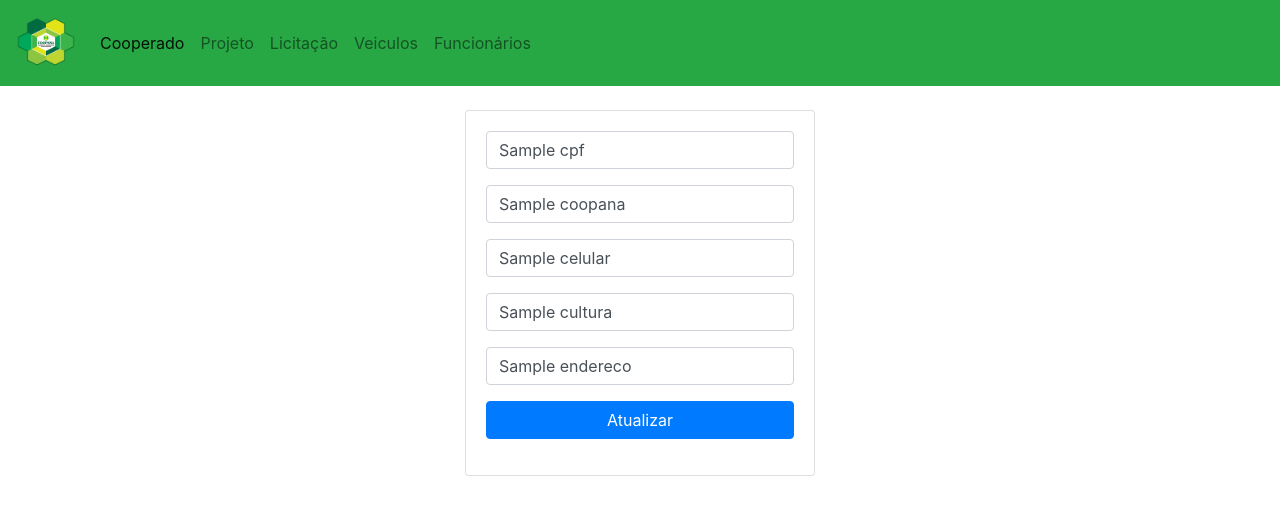
After one commit to Lucas-Ladislau/coopana-flask, a Flask app: page /editc/1 in a window 1280 px wide. The commit adds this page. Shown: the top 515 px of the page. Run offline with Flask 2, Linux system fonts and the light colour scheme; a database or web service that is not in the repository returns one stand-in record (values such as "Sample title"); some libraries are stand-ins or nearby versions.

Commit message:
Edit e delete de cooperados

```diff
--- a/main.py
+++ b/main.py
@@ -115,6 +115,44 @@ def add_cooperado():
         flash('cooperado adicionada com Sucesso!')
         return redirect(url_for('cooperados'))
 
+@app.route('/editc/<id>', methods = ['POST', 'GET'])
+def get_cooperado(id):
+    cur = conn.cursor(cursor_factory=psycopg2.extras.DictCursor)
+
+    cur.execute('SELECT * FROM coopana.cooperado WHERE id = %s', (id))
+    data = cur.fetchall()
+    cur.close()
+    print(data[0])
+    return render_template('editc.html', cooperados = data[0])
+
+@app.route('/updatec/<id>', methods = ['POST'])
+def update_cooperado(id):
+    if request.method == 'POST':
+        #Colunas da respectiva tabela
+        cpf = request.form['cpf']
+        nome = request.form['nome']
+        celular = request.form['celular']
+        cultura = request.form['cultura']
+        endereco = request.form['endereco']
+
+        cur = conn.cursor(cursor_factory=psycopg2.extras.DictCursor)
+        cur.execute("""
+            UPDATE coopana.cooperado
+            SET cpf = %s,nome = %s, celular = %s,cultura = %s,endereco = %s
+            WHERE id = %s
+        """, (cpf,nome,celular,cultura,endereco, id))
+        flash('Veiculo Atualizado com sucesso !')
+        conn.commit()
+        return redirect(url_for('cooperados'))
+
+@app.route('/deletec/<string:id>', methods = ['POST','GET'])
+def delete_cooperado(id):
+    cur = conn.cursor(cursor_factory=psycopg2.extras.DictCursor)
+    cur.execute('DELETE FROM coopana.cooperado WHERE id = {0}'.format(id))
+    conn.commit()
+    flash('Cooperado Removido com sucesso!')
+    return redirect(url_for('cooperados'))
+
 
 #---------------------VEICULOS-----------------------------------
 @app.route("/veiculos")
@@ -144,7 +182,7 @@ def add_veiculos():
         return redirect(url_for('veiculos'))
 
 @app.route('/editv/<id>', methods = ['POST', 'GET'])
-def get_employe(id):
+def get_veiculo(id):
     cur = conn.cursor(cursor_factory=psycopg2.extras.DictCursor)
 
     cur.execute('SELECT * FROM coopana.veiculos WHERE id = %s', (id))
--- a/templates/cooperados.html
+++ b/templates/cooperados.html
@@ -64,8 +64,8 @@
 			<td>{{row[4]}}</td>
 			<td>{{row[5]}}</td>
 			<td width="200">
-				<a href="/edit/{{row[0]}}" class="btn btn-secondary btn-sm">editar</a>
-				<a href="/delete/{{row[0]}}" class="btn btn-danger btn-delete btn-sm">apagar</a>
+				<a href="/editc/{{row[0]}}" class="btn btn-secondary btn-sm">editar</a>
+				<a href="/deletec/{{row[0]}}" class="btn btn-danger btn-delete btn-sm">apagar</a>
 			</td>
 			</tr>
 			{% endfor %}
--- /dev/null
+++ b/templates/editc.html
@@ -0,0 +1,31 @@
+{% extends "base.html" %}
+{% block body %}
+  <div class="row">
+    <div class="col-md-4 offset-md-4">
+      <div class="card card-body">
+        <form action="/updatec/{{cooperados.id}}" method="POST">
+            <div class="form-group">
+                <input type="text" class="form-control" name="cpf" value="{{cooperados.cpf}}">
+              </div>
+              <div class="form-group">
+                <input type="text" class="form-control" name="nome" value="{{cooperados.nome}}">
+              </div>
+              <div class="form-group">
+                <input type="text" class="form-control" name="celular" value="{{cooperados.celular}}">
+              </div>
+              <div class="form-group">
+                <input type="text" class="form-control" name="cultura" value="{{cooperados.cultura}}">
+              </div>
+              <div class="form-group">
+                <input type="text" class="form-control" name="endereco" value="{{cooperados.endereco}}">
+              </div>
+          <div class="form-group">
+            <button type="submit" class="btn btn-primary btn-block">
+              Atualizar
+            </button>
+          </div>
+        </form>
+      </div>
+    </div>
+  </div>
+{% endblock %}
```
